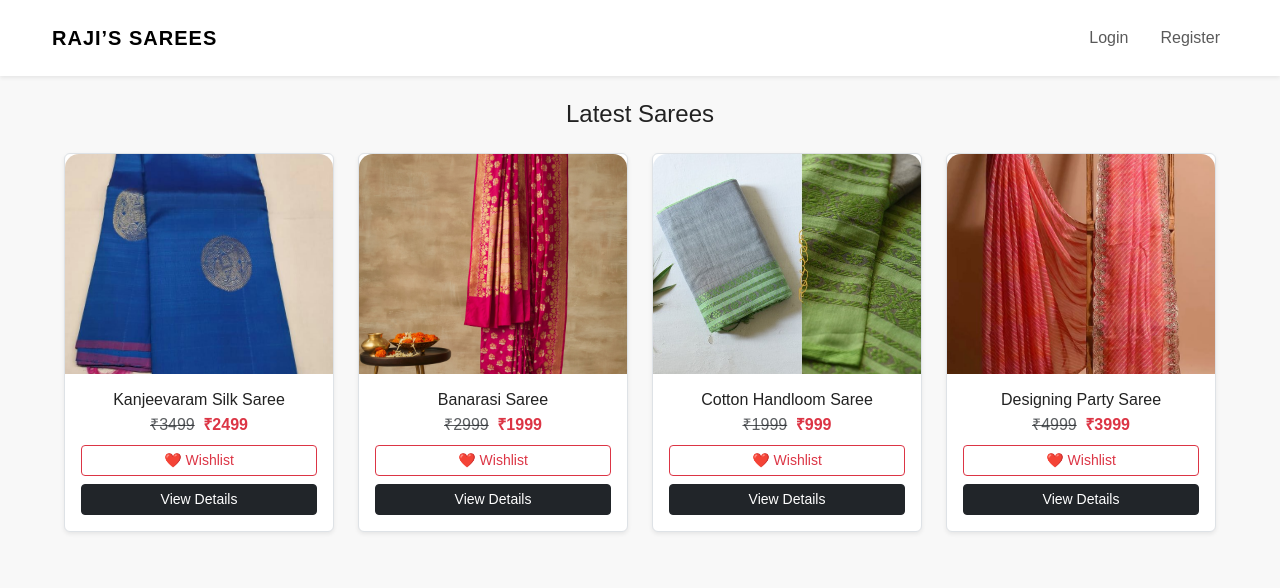
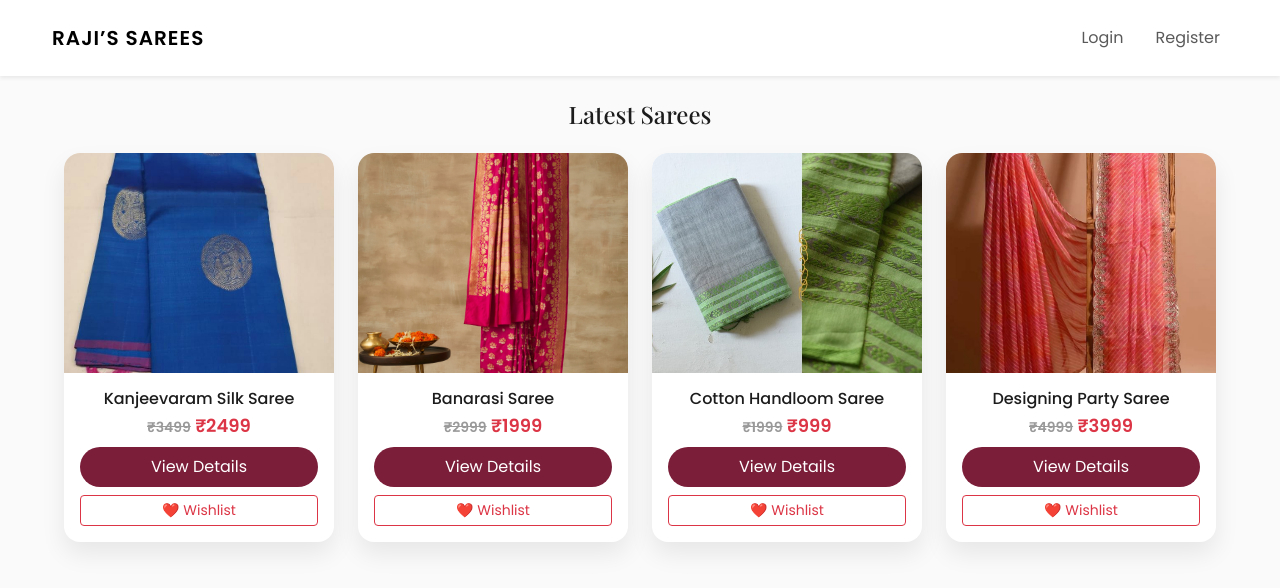
Before and after one commit to SamanuAbhinay/Rajis_Sarees_Store, a Flask app: page / in a window 1280 px wide. Shown: the top 588 px of the page. Run offline with Flask 3, Linux system fonts and the light colour scheme; data comes from the database, SQL or seed files in the repository.

Commit message:
simple changes in UI

```diff
--- /dev/null
+++ b/static/css/premium.css
@@ -0,0 +1,84 @@
+:root {
+  --primary: #7b1e3a;      /* wine maroon */
+  --secondary: #f7e7ce;    /* silk beige */
+  --dark: #1c1c1c;
+  --light: #ffffff;
+}
+
+/* Global */
+body {
+  font-family: 'Poppins', sans-serif;
+  background: #fafafa;
+  color: var(--dark);
+}
+
+h1, h2, h3, h4 {
+  font-family: 'Playfair Display', serif;
+}
+
+/* Product Card */
+.product-card {
+  background: white;
+  border-radius: 16px;
+  overflow: hidden;
+  box-shadow: 0 12px 25px rgba(0,0,0,0.08);
+  transition: all 0.35s ease;
+}
+
+.product-card:hover {
+  transform: translateY(-8px);
+  box-shadow: 0 18px 40px rgba(0,0,0,0.12);
+}
+
+/* Image */
+.product-img {
+  height: 280px;
+  width: 100%;
+  object-fit: cover;
+  transition: transform 0.4s ease;
+}
+
+.product-card:hover .product-img {
+  transform: scale(1.05);
+}
+
+/* Buttons */
+.btn-premium {
+  background: var(--primary);
+  color: white;
+  border-radius: 30px;
+  padding: 8px 18px;
+  border: none;
+}
+
+.btn-premium:hover {
+  background: #5f162d;
+  color: white;
+}
+
+/* Price */
+.price {
+  font-size: 18px;
+  font-weight: 600;
+}
+
+.price del {
+  color: #999;
+  font-size: 14px;
+}
+
+/* Badge */
+.badge-premium {
+  background: var(--primary);
+  color: white;
+  padding: 6px 10px;
+  border-radius: 20px;
+  font-size: 12px;
+}
+
+/* Responsive */
+@media (max-width: 576px) {
+  .product-img {
+    height: 200px;
+  }
+}
--- a/static/css/style.css
+++ b/static/css/style.css
@@ -547,3 +547,12 @@ a {
     height: 240px;
   }
 }
+
+.product-card {
+  animation: fadeUp 0.6s ease;
+}
+
+@keyframes fadeUp {
+  from { opacity: 0; transform: translateY(20px); }
+  to { opacity: 1; transform: translateY(0); }
+}
--- a/templates/base.html
+++ b/templates/base.html
@@ -10,6 +10,12 @@
 
     <!-- Custom CSS -->
     <link rel="stylesheet" href="{{ url_for('static', filename='css/style.css') }}">
+
+    <!-- Google Font -->
+    <link href="https://fonts.googleapis.com/css2?family=Playfair+Display:wght@500;600&family=Poppins:wght@300;400;500;600&display=swap" rel="stylesheet">
+
+    <link rel="stylesheet" href="{{ url_for('static', filename='css/premium.css') }}">
+
 </head>
 <body>
 
--- a/templates/home.html
+++ b/templates/home.html
@@ -10,7 +10,7 @@
     {% for product in sarees %}
 
     <div class="col-6 col-md-4 col-lg-3">
-      <div class="product-card h-100 border rounded shadow-sm">
+  <div class="product-card h-100">
 
     <!-- Product Image -->
         <!-- <img
@@ -33,28 +33,28 @@
         loading="lazy"
         onerror="this.onerror=null;this.src='/static/uploads/cottonhandloomsaree.jpg';"
       >
+    <!-- Product Details -->
+    <div class="p-3 text-center">
 
-        <div class="p-3 text-center">
       <h6 class="mb-1">{{ product.name }}</h6>
 
-          <p class="mb-2">
-            <del class="text-muted">₹{{ product.mrp }}</del>
-            <span class="text-danger fw-bold ms-1">₹{{ product.price }}</span>
+      <p class="price mb-2">
+        <del>₹{{ product.mrp }}</del>
+        <span class="text-danger">₹{{ product.price }}</span>
       </p>
 
+      <a href="{{ url_for('product_details', product_id=product.id) }}"
+         class="btn btn-premium w-100 mb-2">
+        View Details
+      </a>
+
       <form method="POST" action="/wishlist/toggle/{{ product.id }}">
-            <button type="submit" class="btn btn-outline-danger btn-sm w-100">
+        <button class="btn btn-outline-danger btn-sm w-100">
           ❤️ Wishlist
         </button>
       </form>
 
-          <a
-            href="{{ url_for('product_details', product_id=product.id) }}"
-            class="btn btn-dark btn-sm w-100 mt-2">
-            View Details
-          </a>
     </div>
-
   </div>
 </div>
 
```
Also changed, not shown: templates/product_details.html (+15 -23 lines). Lines whose indentation alone changed are shown as unchanged.
